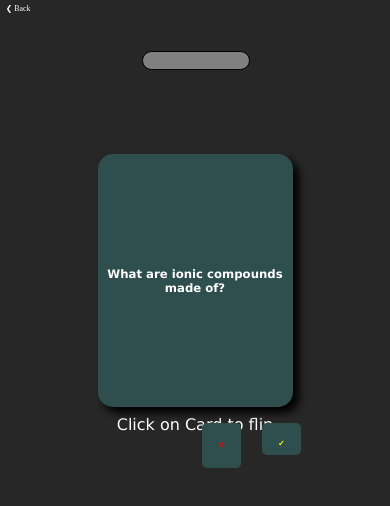
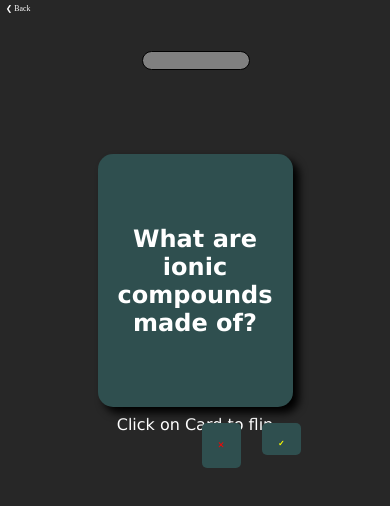
Before and after one commit to dtkr09/scirev.github.io, a plain HTML site: page chemistry-cards.html in a window 390 px wide. Drawn offline with Linux system fonts and the light colour scheme.

Commit message:
Attempted fix of font sice flashcards.css

```diff
--- a/flashcards.css
+++ b/flashcards.css
@@ -4,16 +4,6 @@
   padding-left: 8px;
   padding-right: 8px;
   position: relative;
-}
-
-/* Responsive Styles */
-@media (max-width: 768px) {
-  .card-front {
-    font-size: 0.5vw;
-  }
-  .card-back {
-    font-size: 0.5vw;
-  }
 }
 
 
@@ -50,7 +40,7 @@ body{
   height: 100%;
   backface-visibility: hidden;
   display:flex;
-  font-size: 2vw;
+  font-size: auto;
   text-align: center;
   align-items: center;
   display: grid;
```
